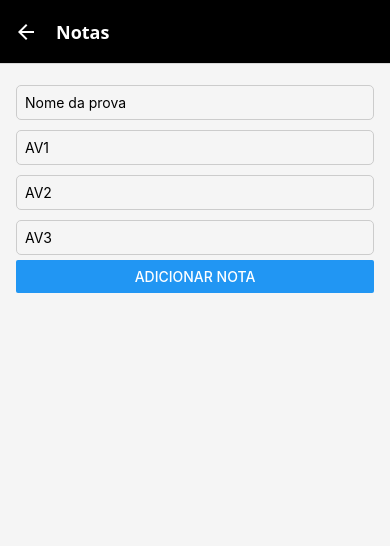
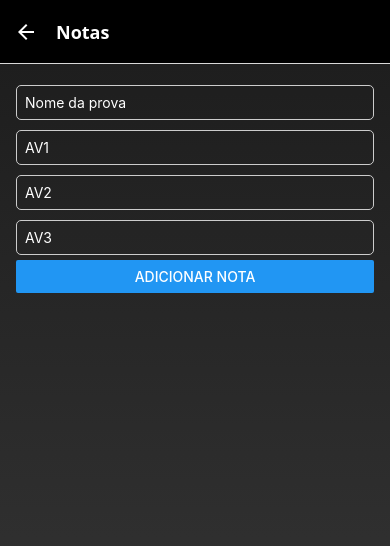
Before and after one commit to Zhennyn/PI-MindMap, a React Native app: screen /Notas in a window 390 px wide. Shown: the top 546 px of the page. Built offline with nearby package versions, Linux system fonts and the light colour scheme.

Commit message:
Correção

```diff
--- a/src/Estudos/Notas/notas.tsx
+++ b/src/Estudos/Notas/notas.tsx
@@ -1,5 +1,6 @@
 import React, { useState } from 'react';
 import { View, Text, TextInput, Button, StyleSheet, FlatList } from 'react-native';
+import { LinearGradient } from 'expo-linear-gradient';
 
 type Nota = {
   id: number;
@@ -84,7 +85,10 @@ const Notas: React.FC = () => {
   );
 
   return (
-    <View style={styles.container}>
+    <LinearGradient
+      colors={["#1e1e1e", "#2c2c2c", "#3a3a3a"]}
+      style={styles.container}
+    >
       <TextInput
         style={styles.textInput}
         placeholder="Nome da prova"
@@ -122,7 +126,7 @@ const Notas: React.FC = () => {
         renderItem={renderItem}
         keyExtractor={(item) => item.id.toString()}
       />
-    </View>
+    </LinearGradient>
   );
 };
 
@@ -130,7 +134,6 @@ const styles = StyleSheet.create({
   container: {
     flex: 1,
     padding: 16,
-    backgroundColor: '#f5f5f5',
   },
   textInput: {
     borderWidth: 1,
@@ -138,6 +141,7 @@ const styles = StyleSheet.create({
     padding: 8,
     marginVertical: 5,
     borderRadius: 5,
+    color:'white',
   },
   notaItem: {
     flexDirection: 'row',
```
